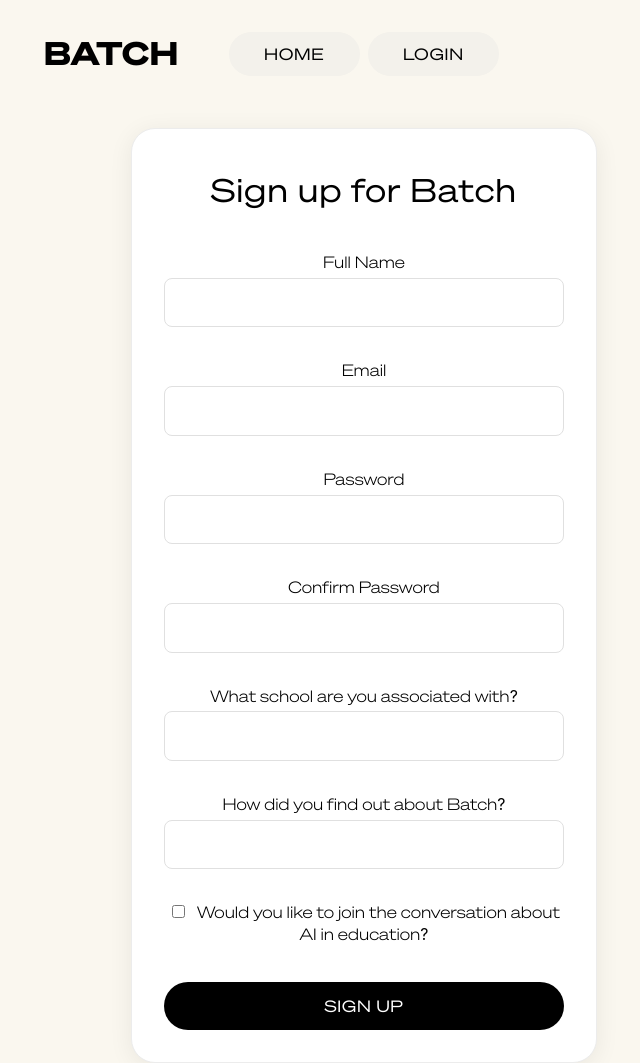
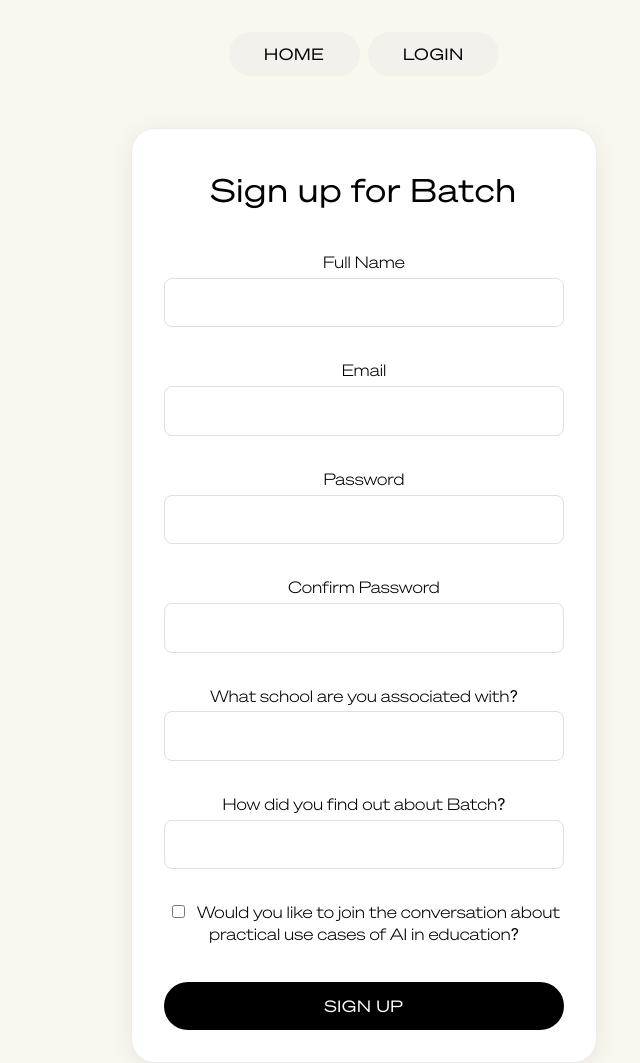
Before and after one commit to g0tMarks/Batch, a Flask app: page /signup in a window 1280 px wide. Shown: the whole page, without its empty margins (276-916 px from the left). Run offline with Flask 3, Linux system fonts and the light colour scheme.

Commit message:
Fixed navbar styling

```diff
--- a/templates/download.html
+++ b/templates/download.html
@@ -102,6 +102,9 @@
             color: #222;
             transform: scale(1.3);
             transition: transform 0.2s ease;
+        }
+        .hidden {
+            display: none !important;
         }
         .download-card {
             max-width: 700px;
@@ -305,7 +308,7 @@
             <a href="{{ url_for('logout') }}" class="nav-btn">LOGOUT</a>
         </div>
     </nav>
-    <a href="{{ url_for('index') }}" class="batch-link">BATCH</a>
+    <a href="{{ url_for('index') }}" class="batch-link hidden">BATCH</a>
 
     <div class="download-card">
         <div class="download-title">Download Template</div>
--- a/templates/login.html
+++ b/templates/login.html
@@ -95,6 +95,9 @@
             transform: scale(1.3);
             transition: transform 0.2s ease;
         }
+        .hidden {
+            display: none !important;
+        }
         .login-container {
             max-width: 400px;
             margin: 8rem auto 0 auto;
@@ -183,7 +186,7 @@
     </style>
 </head>
 <body>
-    <a href="{{ url_for('index') }}" class="batch-link">BATCH</a>
+    <a href="{{ url_for('index') }}" class="batch-link hidden">BATCH</a>
     <nav class="navbar">
         <div class="nav-buttons">
             <a href="{{ url_for('index') }}" class="nav-btn">HOME</a>
--- a/templates/reports.html
+++ b/templates/reports.html
@@ -95,6 +95,9 @@
             color: #222;
             transform: scale(1.3);
             transition: transform 0.2s ease;
+        }
+        .hidden {
+            display: none !important;
         }
         .reports-container {
             max-width: 800px;
@@ -320,7 +323,7 @@
             <a href="{{ url_for('logout') }}" class="nav-btn">LOGOUT</a>
         </div>
     </nav>
-    <a href="{{ url_for('index') }}" class="batch-link">BATCH</a>
+    <a href="{{ url_for('index') }}" class="batch-link hidden">BATCH</a>
 
     <div class="reports-container">
         <h1 class="reports-title">Your Reports</h1>
--- a/templates/signup.html
+++ b/templates/signup.html
@@ -95,6 +95,9 @@
             transform: scale(1.3);
             transition: transform 0.2s ease;
         }
+        .hidden {
+            display: none !important;
+        }
         .signup-container {
             max-width: 400px;
             margin: 8rem auto 0 auto;
@@ -185,7 +188,7 @@
     </style>
 </head>
 <body>
-    <a href="{{ url_for('index') }}" class="batch-link">BATCH</a>
+    <a href="{{ url_for('index') }}" class="batch-link hidden">BATCH</a>
     <nav class="navbar">
         <div class="nav-buttons">
             <a href="{{ url_for('index') }}" class="nav-btn">HOME</a>
@@ -225,7 +228,7 @@
             <div class="form-group">
                 <label for="newsletter">
                     <input type="checkbox" id="newsletter" name="newsletter" value="yes" style="margin-right: 0.5rem;">
-                    Would you like to join the conversation about AI in education?
+                    Would you like to join the conversation about practical use cases of AI in education?
                 </label>
             </div>
             <button type="submit" class="submit-btn">Sign Up</button>
--- a/templates/upload.html
+++ b/templates/upload.html
@@ -277,6 +277,9 @@
             transform: scale(1.3);
             transition: transform 0.2s ease;
         }
+        .hidden {
+            display: none !important;
+        }
         .progress-container {
             width: 100%;
             margin: 0 auto;
@@ -323,7 +326,7 @@
             <a href="{{ url_for('logout') }}" class="nav-btn">LOGOUT</a>
         </div>
     </nav>
-    <a href="{{ url_for('index') }}" class="batch-link">BATCH</a>
+    <a href="{{ url_for('index') }}" class="batch-link hidden">BATCH</a>
     <div class="upload-card">
         <div class="upload-container">
              <!-- Progress Indicator <div class="upload-title" id="uploadTitle">Add file</div>-->
```
